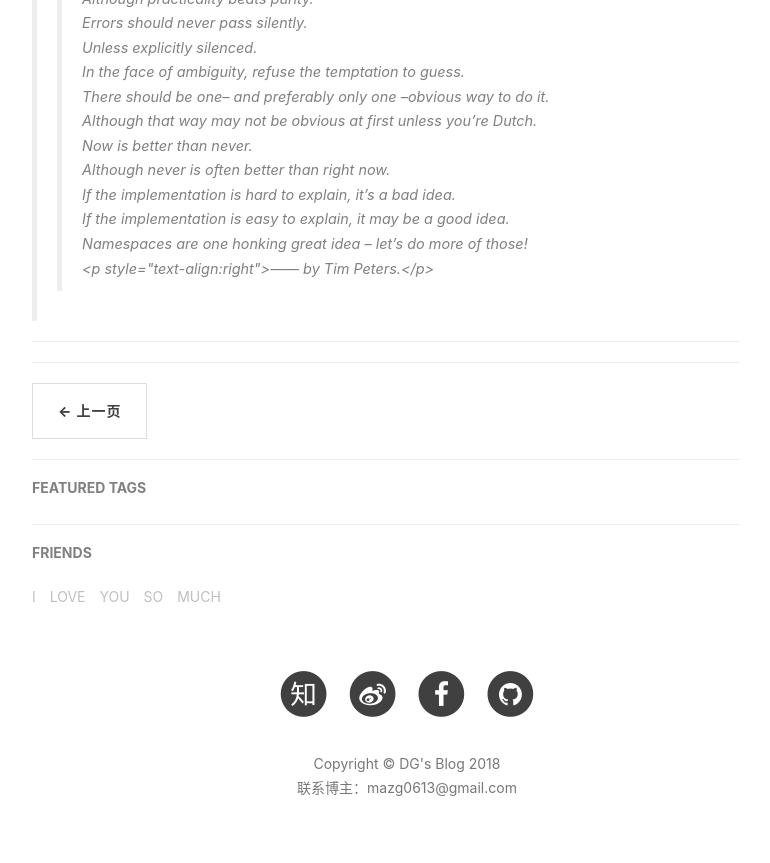
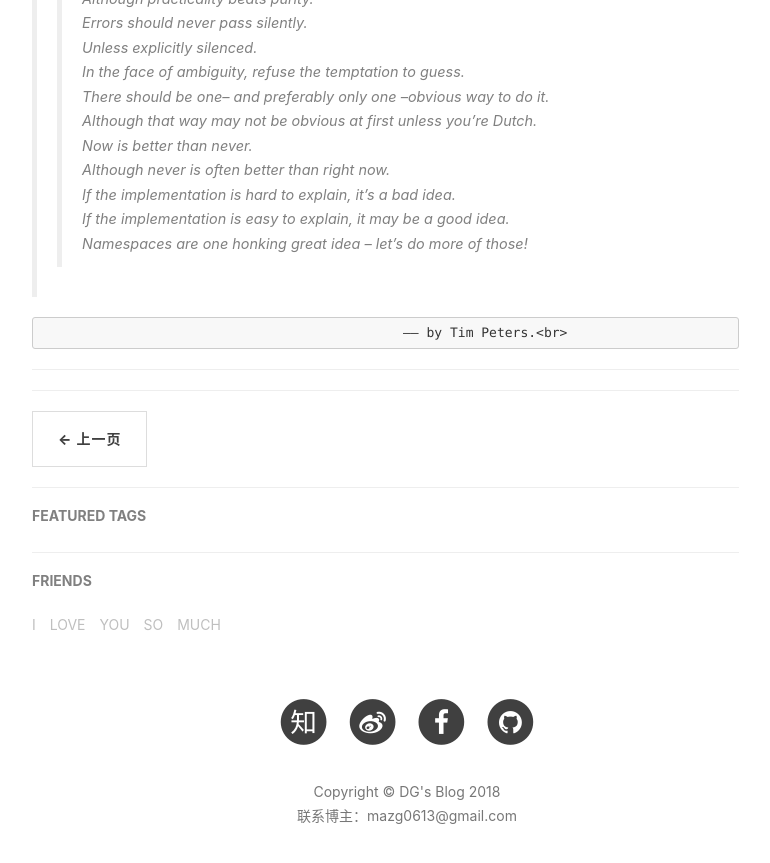
Before and after one commit to DGmzg/DGmzg.github.io, a Jekyll site: the page built from _posts/2018-3-27-python学习笔记01-什么是python.md, in a window 1280 px wide and 900 px high, scrolled down 2325 px. Shown: the top 863 px of the window, without its empty margins (233-1003 px from the left). Built offline with Jekyll 4.4.1, drawn with Linux system fonts in a browser that asks for light colours; nearby versions of some CDN libraries; comment, search, counter and statistics services are not loaded.

Commit message:
Update 2018-3-27-python学习笔记01-什么是python.md

```diff
--- a/_posts/2018-3-27-python学习笔记01-什么是python.md
+++ b/_posts/2018-3-27-python学习笔记01-什么是python.md
@@ -77,6 +77,7 @@ Although never is often better than *right* now.<br>
 If the implementation is hard to explain, it's a bad idea.<br>
 If the implementation is easy to explain, it may be a good idea.<br>
 Namespaces are one honking great idea -- let's do more of those!<br>
-    <p style="text-align:right">—— by Tim Peters.</p><br>
+
+                                                  —— by Tim Peters.<br>
 
 ---
```
